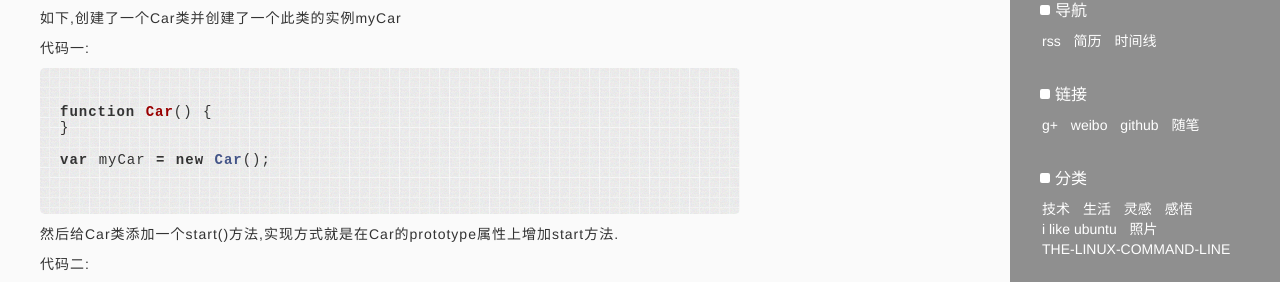
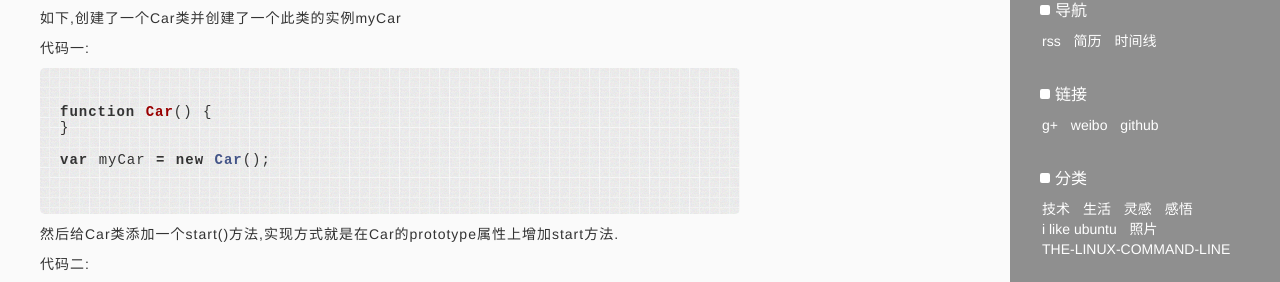
Before and after one commit to zhangwentao/blog, a Jekyll site: the page built from index.html, in a window 1280 px wide and 900 px high. Shown: the part 153-435 px from the top of the window. Built offline with Jekyll 4.4.1, drawn with Linux system fonts in a browser that asks for light colours; Markdown is read by kramdown in place of the engine named in the settings; the list of posts is cut into pages by our own code.

Commit message:
delete a link

```diff
--- a/_layouts/default.html
+++ b/_layouts/default.html
@@ -46,7 +46,6 @@
 								<li><a href="https://plus.google.com/u/0/110501026063057506169">g+</a></li>
 								<li><a href="http://weibo.com/taoofme">weibo</a></li>
 								<li><a href="https://github.com/zhangwentao">github</a></li>
-								<li><a href="http://essay.wentao.me">随笔</a></li>
 							</ul>
 						</li>
 						<li>
```
